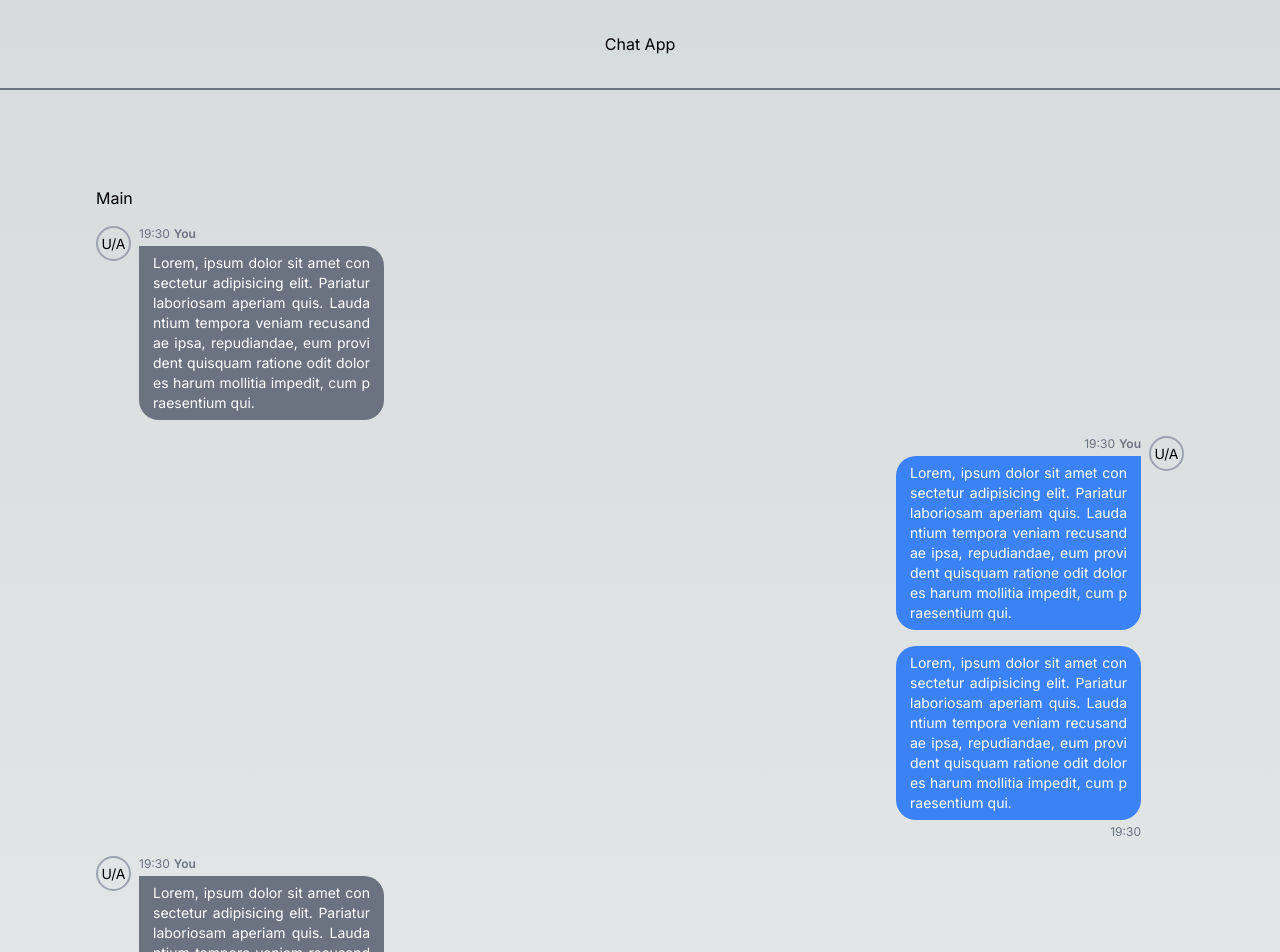
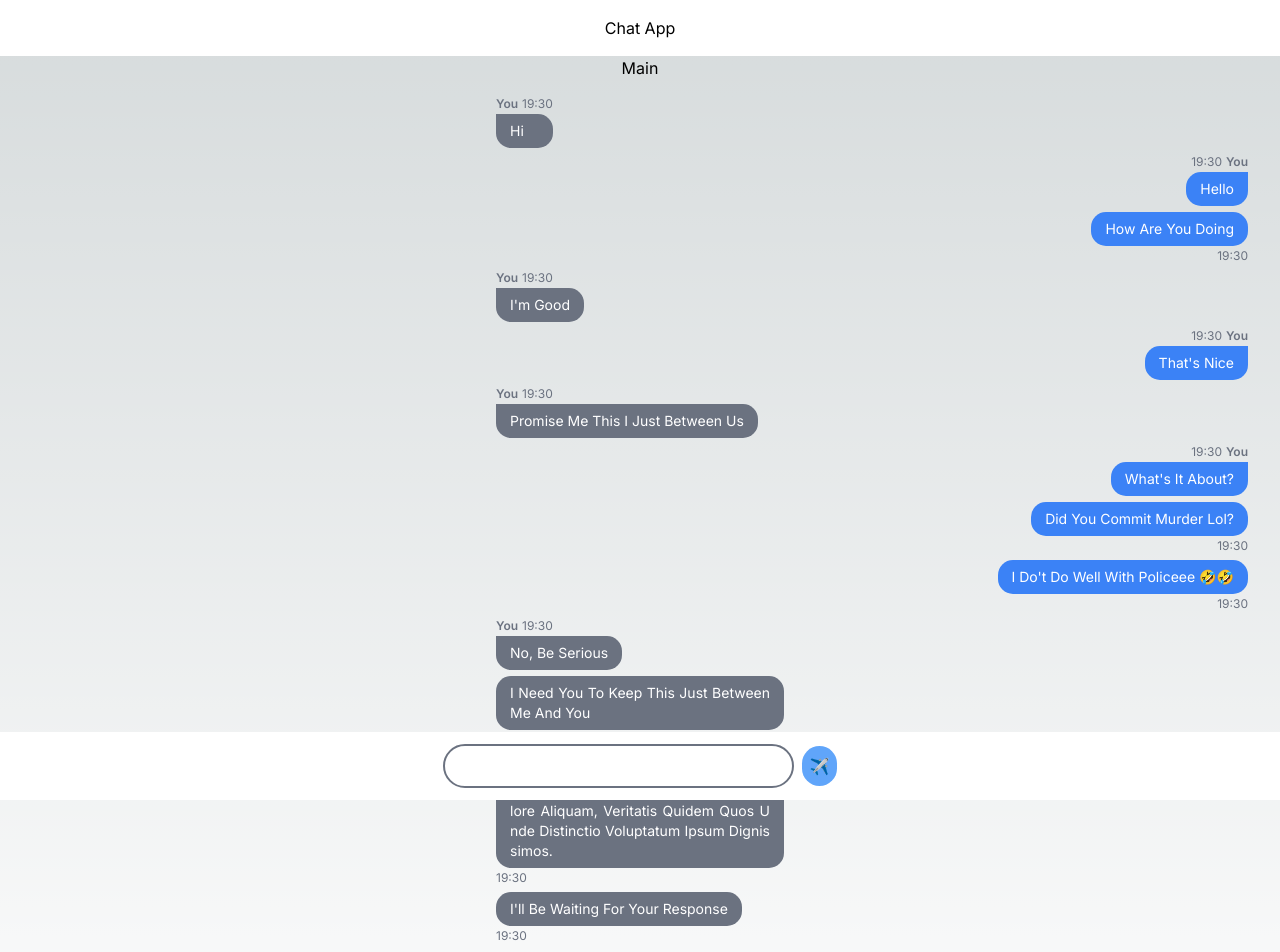
Before and after one commit to Hassan-neu/product-checker, a Next.js app: page / in a window 1280 px wide. Shown: the top 952 px of the page. Built offline with nearby package versions, Linux system fonts and the light colour scheme.

Commit message:
:package: automatic scroll to bottom added

```diff
--- a/src/app/layout.js
+++ b/src/app/layout.js
@@ -13,7 +13,7 @@ export default function RootLayout({ children }) {
     return (
         <html lang="en">
             <body className={inter.className}>
-                <header>
+                <header className="sticky top-0 bg-white z-50">
                     <Header />
                 </header>
                 {children}
--- a/src/app/page.js
+++ b/src/app/page.js
@@ -1,6 +1,7 @@
 "use client";
 import Image from "next/image";
 import Message from "@/components/message";
+import Input from "@/components/messageInput";
 import { useState, useEffect, useRef } from "react";
 export default function Home() {
     // const [consecMessage, setConsecMessage] = useState(false);
@@ -18,23 +19,58 @@ export default function Home() {
     //         }
     //     }
     // }, [consecMessage]);
+    const view = useRef();
+    useEffect(() => {
+        view.current.scrollIntoView({ behaviour: "smooth" });
+    }, []);
     return (
-        <main className="flex min-h-screen flex-col justify-between p-24 gap-4">
-            Main
-            <Message />
-            <Message sender={true} />
-            <Message sender={true} consecMessage />
-            <Message />
-            <Message sender={true} />
-            <Message />
-            <Message sender={true} />
-            <Message sender={true} consecMessage />
-            <Message sender={true} consecMessage />
-            <Message />
-            <Message consecMessage />
-            <Message consecMessage />
-            <Message consecMessage />
-            <Message consecMessage />
+        <main className="flex min-h-screen flex-col justify-between px-8 gap-4">
+            <div className="self-center">Main</div>
+            <div className="flex h-full flex-col justify-between items-center gap-[6px]">
+                <Message msg="hi" />
+                <Message sender={true} msg="hello" />
+                <Message sender={true} consecMessage msg="how are you doing" />
+                <Message msg="i'm good" />
+                <Message sender={true} msg="that's nice" />
+                <Message msg="promise me this i just between us" />
+                <Message sender={true} msg="what's it about?" />
+                <Message
+                    sender={true}
+                    consecMessage
+                    msg="did you commit murder lol?"
+                />
+                <Message
+                    sender={true}
+                    consecMessage
+                    msg="i do't do well with policeee 🤣🤣"
+                />
+                <Message msg="no, be serious" />
+                <Message
+                    consecMessage
+                    msg="I need you to keep this just between me and you"
+                />
+                <Message
+                    consecMessage
+                    msg=" Lorem ipsum dolor sit amet consectetur adipisicing elit. Quisquam autem dolore aliquam, veritatis quidem quos unde distinctio voluptatum ipsum dignissimos."
+                />
+                <Message
+                    consecMessage
+                    msg="i'll be waiting for your response"
+                />
+                <Message
+                    sender={true}
+                    msg="woow, i really don't know what to say 😥😥"
+                />
+                <Message
+                    consecMessage
+                    sender={true}
+                    msg="i'll get back to you when i'm done"
+                />
+                <div ref={view} className="h-20 w-full">
+                    {" "}
+                </div>
+            </div>
+            <Input />
         </main>
     );
 }
--- a/src/components/head.js
+++ b/src/components/head.js
@@ -1,11 +1,7 @@
 import React from "react";
 
 const Header = () => {
-    return (
-        <div className="border-b-2 border-gray-500 text-center py-8">
-            Chat App
-        </div>
-    );
+    return <div className="text-center py-4">Chat App</div>;
 };
 
 export default Header;
--- a/src/components/message.js
+++ b/src/components/message.js
@@ -1,7 +1,7 @@
 "use client";
 import React from "react";
 
-const Message = ({ sender, consecMessage }) => {
+const Message = ({ sender, consecMessage, msg }) => {
     return (
         <div
             className={`flex flex-row gap-2 w-72 ${
@@ -11,21 +11,21 @@ const Message = ({ sender, consecMessage }) => {
                 ? { "data-mode": "sender" }
                 : { "data-mode": "receiver" })}
         >
-            <div
+            {/* <div
                 className={`w-[35px] h-[35px] flex-grow-0 flex-shrink-0  border-2 border-gray-400 rounded-full flex justify-center items-center text-sm ${
                     consecMessage ? "invisible" : ""
                 }`}
             >
                 U/A
-            </div>
+            </div> */}
             <div
-                className={`flex flex-col gap-1 ${
+                className={`flex flex-col gap-[2px] ${
                     consecMessage ? "flex-col-reverse" : ""
                 }`}
             >
                 <div
-                    className={`text-gray-500 text-xs self-start flex gap-1 ${
-                        sender ? "self-end" : ""
+                    className={`text-gray-500 text-xs flex gap-1 ${
+                        sender ? "self-end" : "self-start flex-row-reverse"
                     }`}
                 >
                     <span>19:30</span>
@@ -38,16 +38,13 @@ const Message = ({ sender, consecMessage }) => {
                     </span>
                 </div>
                 <div
-                    className={`text-sm  text-white text-justify rounded-[20px] px-[1em] py-[.5em] break-all bg-blue-500 ${
+                    className={`text-sm capitalize text-white text-justify rounded-[15px] px-[1em] py-[.5em] break-all bg-blue-500 ${
                         sender ? "rounded-tr-[0]" : "rounded-tl-[0] bg-gray-500"
-                    } ${consecMessage && sender && "!rounded-tr-[20px] "} ${
-                        consecMessage && !sender && "!rounded-tl-[20px] "
+                    } ${consecMessage && sender && "!rounded-tr-[15px] "} ${
+                        consecMessage && !sender && "!rounded-tl-[15px] "
                     } `}
                 >
-                    Lorem, ipsum dolor sit amet consectetur adipisicing elit.
-                    Pariatur laboriosam aperiam quis. Laudantium tempora veniam
-                    recusandae ipsa, repudiandae, eum provident quisquam ratione
-                    odit dolores harum mollitia impedit, cum praesentium qui.
+                    {msg}
                 </div>
             </div>
         </div>
--- /dev/null
+++ b/src/components/messageInput.js
@@ -0,0 +1,18 @@
+import React from "react";
+
+const Input = () => {
+    return (
+        <div className="flex items-center py-3 px-2 justify-center gap-2 w-full bg-white fixed bottom-0 left-0">
+            <textarea
+                name=""
+                id=""
+                cols="30"
+                rows="1"
+                className="py-2 px-4 border-2 border-gray-500 rounded-full resize-none"
+            ></textarea>
+            <button className="py-2 px-2 rounded-full bg-blue-400">✈️</button>
+        </div>
+    );
+};
+
+export default Input;
```
Also changed, not shown: src/app/globals.css (indentation only).
